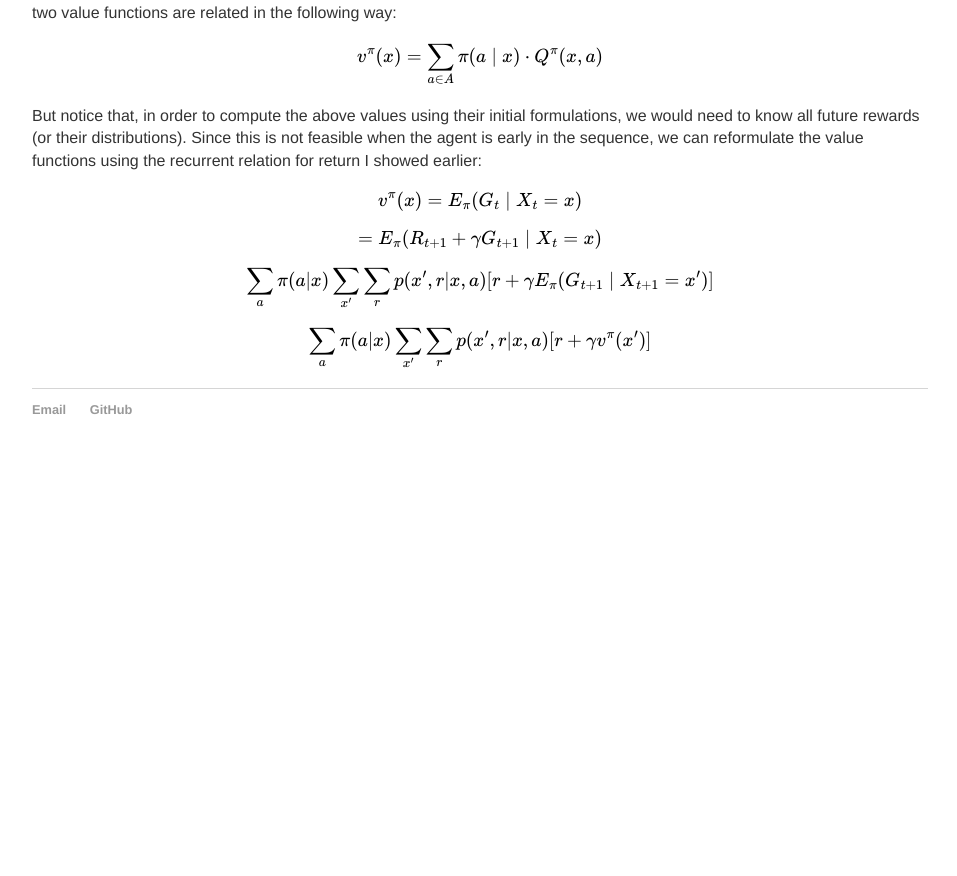
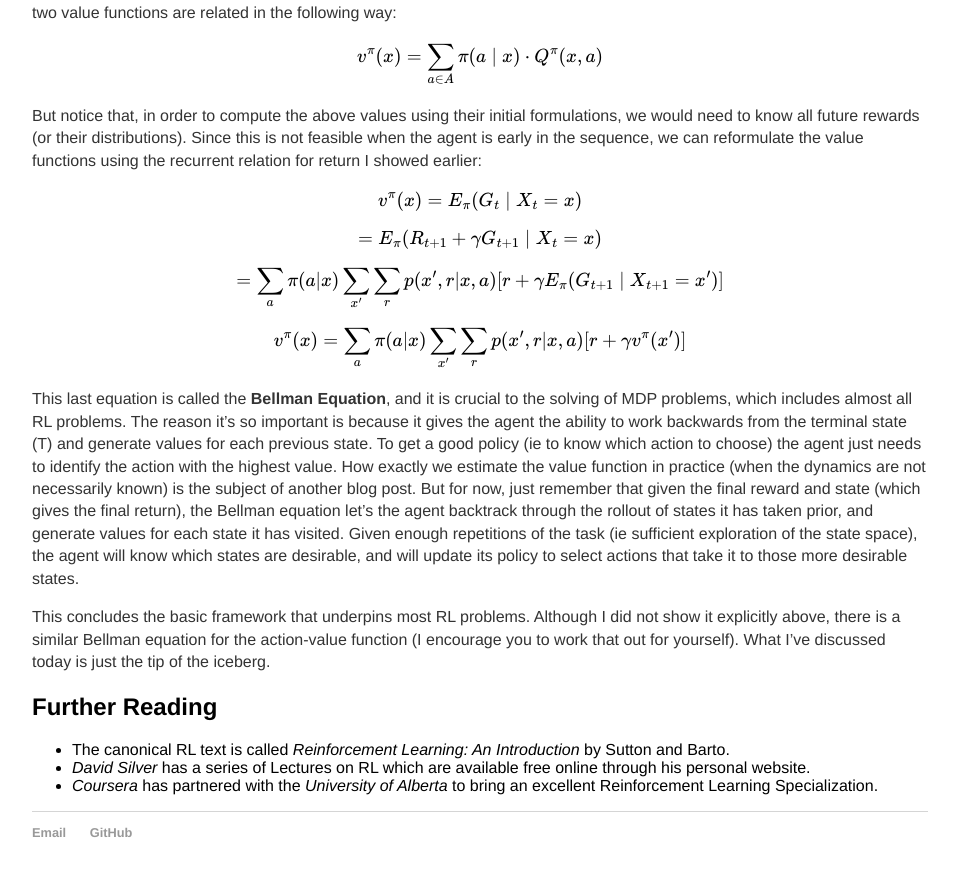
Before and after one commit to 12mre1/12mre1.github.io, a Jekyll site: the page built from _posts/2021-02-17-The-Basic-Reinforcement-Learning-Framework.md, in a window 1280 px wide and 900 px high, scrolled down 3674 px. Shown: the top 876 px of the window, without its empty margins (160-1117 px from the left). Built offline with Jekyll 4.4.1, drawn with Linux system fonts in a browser that asks for light colours; formulas are drawn with MathJax 3; before the commit the page ends 4151 px from its top, so only the background shows below that.

Commit message:
update RL post

```diff
--- a/_posts/2021-02-17-The-Basic-Reinforcement-Learning-Framework.md
+++ b/_posts/2021-02-17-The-Basic-Reinforcement-Learning-Framework.md
@@ -87,6 +87,16 @@ $$ v^{\pi}(x) = E_{\pi}(G_t \mid X_t = x) $$
 
 $$ = E_{\pi}(R_{t+1} + \gamma G_{t+1} \mid X_t = x) $$
 
-$$ \sum_{a} \pi(a|x) \sum_{x'} \sum_{r} p(x', r | x, a) [r + \gamma E_{\pi}(G_{t+1} \mid X_{t+1} = x')] $$
+$$ = \sum_{a} \pi(a|x) \sum_{x'} \sum_{r} p(x', r | x, a) [r + \gamma E_{\pi}(G_{t+1} \mid X_{t+1} = x')] $$
 
-$$ \sum_{a} \pi(a|x) \sum_{x'} \sum_{r} p(x', r | x, a) [r + \gamma v^{\pi}(x')] $$
+$$ v^{\pi}(x) = \sum_{a} \pi(a|x) \sum_{x'} \sum_{r} p(x', r | x, a) [r + \gamma v^{\pi}(x')] $$
+
+This last equation is called the __Bellman Equation__, and it is crucial to the solving of MDP problems, which includes almost all RL problems. The reason it's so important is because it gives the agent the ability to work backwards from the terminal state (T) and generate values for each previous state. To get a good policy (ie to know which action to choose) the agent just needs to identify the action with the highest value. How exactly we estimate the value function in practice (when the dynamics are not necessarily known) is the subject of another blog post. But for now, just remember that given the final reward and state (which gives the final return), the Bellman equation let's the agent backtrack through the rollout of states it has taken prior, and generate values for each state it has visited. Given enough repetitions of the task (ie sufficient exploration of the state space), the agent will know which states are desirable, and will update its policy to select actions that take it to those more desirable states.
+
+This concludes the basic framework that underpins most RL problems. Although I did not show it explicitly above, there is a similar Bellman equation for the action-value function (I encourage you to work that out for yourself). What I've discussed today is just the tip of the iceberg.
+
+## Further Reading
+
+- The canonical RL text is called _Reinforcement Learning: An Introduction_ by Sutton and Barto.
+- _David Silver_ has a series of Lectures on RL which are available free online through his personal website.
+- _Coursera_ has partnered with the _University of Alberta_ to bring an excellent Reinforcement Learning Specialization.
```
